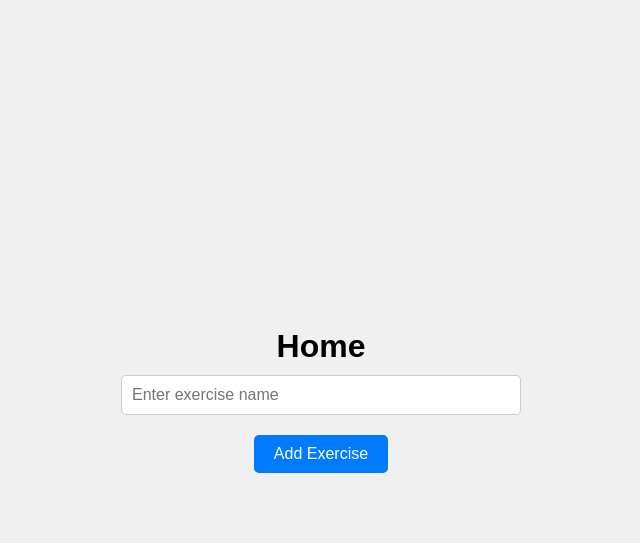
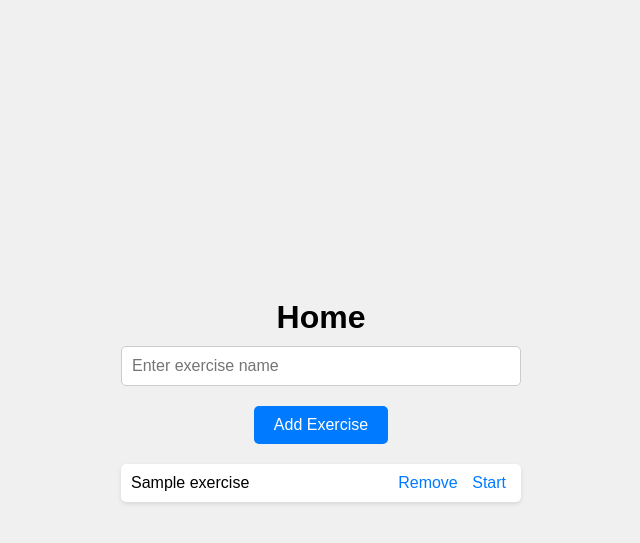
Before and after one commit to iantang08/UTRAHacks2025, a Flask app: page /home in a window 1280 px wide. Shown: the top 543 px of the page, without its empty margins (319-959 px from the left). Run offline with Flask 3, Linux system fonts and the light colour scheme; a database or web service that is not in the repository returns one stand-in record (values such as "Sample title").

Commit message:
mongodb setup

```diff
--- a/frontend/app.py
+++ b/frontend/app.py
@@ -1,9 +1,19 @@
-from flask import Flask, render_template, request, redirect, url_for
+from flask import Flask, render_template, request, redirect, url_for, jsonify
+from pymongo import MongoClient
+from bson.objectid import ObjectId  # For handling MongoDB ObjectId
+import os
 
 app = Flask(__name__)
 
-# In-memory storage for exercises
-exercises = []
+# MongoDB Connection (Use environment variable if deploying)
+MONGO_URI = os.getenv("MONGO_URI", "mongodb://localhost:27017/")
+try:
+    client = MongoClient(MONGO_URI)
+    db = client["fitness_db"]  # Database name
+    collection = db["exercises"]  # Collection name
+    print("✅ Connected to MongoDB successfully")
+except Exception as e:
+    print(f"❌ Error connecting to MongoDB: {e}")
 
 @app.route('/')
 def index():
@@ -16,20 +26,35 @@ def tutorial():
 @app.route('/home', methods=['GET', 'POST'])
 def home():
     if request.method == 'POST':
-        exercise_name = request.form.get('exercise_name')
+        exercise_name = request.form.get('exercise_name').strip()
         if exercise_name:
-            exercises.append(exercise_name)
+            # Prevent duplicate entries
+            existing_exercise = collection.find_one({"exercise_name": exercise_name})
+            if not existing_exercise:
+                collection.insert_one({"exercise_name": exercise_name})  # Store in MongoDB
+
+    # Retrieve all exercises
+    exercises = list(collection.find({}, {"_id": 1, "exercise_name": 1}))  # Include MongoDB _id
+
     return render_template('home.html', exercises=exercises)
 
-@app.route('/remove_exercise/<exercise_name>')
-def remove_exercise(exercise_name):
-    if exercise_name in exercises:
-        exercises.remove(exercise_name)
+@app.route('/remove_exercise/<exercise_id>')
+def remove_exercise(exercise_id):
+    try:
+        collection.delete_one({"_id": ObjectId(exercise_id)})  # Remove by MongoDB ObjectId
+    except Exception as e:
+        print(f"Error deleting exercise: {e}")
     return redirect(url_for('home'))
 
 @app.route('/exercise/<exercise_name>')
 def exercise(exercise_name):
     return render_template('exercise.html', exercise_name=exercise_name)
 
+# API Endpoint to get all exercises as JSON (optional)
+@app.route('/api/exercises', methods=['GET'])
+def get_exercises():
+    exercises = list(collection.find({}, {"_id": 0, "exercise_name": 1}))
+    return jsonify(exercises)
+
 if __name__ == '__main__':
     app.run(debug=True)
--- a/frontend/templates/home.html
+++ b/frontend/templates/home.html
@@ -1,17 +1,22 @@
 {% extends "layout.html" %}
+
 {% block content %}
     <h1>Home</h1>
+
+    <!-- Form to add exercises -->
     <form method="POST">
         <input type="text" name="exercise_name" placeholder="Enter exercise name" required>
         <button type="submit">Add Exercise</button>
     </form>
+
+    <!-- Display stored exercises -->
     <ul>
         {% for exercise in exercises %}
             <li>
-                <span>{{ exercise }}</span>
+                <span>{{ exercise.exercise_name }}</span>  <!-- Fetching from MongoDB -->
                 <div>
-                    <a href="{{ url_for('remove_exercise', exercise_name=exercise) }}">Remove</a>
-                    <a href="{{ url_for('exercise', exercise_name=exercise) }}">Start</a>
+                    <a href="{{ url_for('remove_exercise', exercise_id=exercise._id) }}">Remove</a>
+                    <a href="{{ url_for('exercise', exercise_name=exercise.exercise_name) }}">Start</a>
                 </div>
             </li>
         {% endfor %}
```
